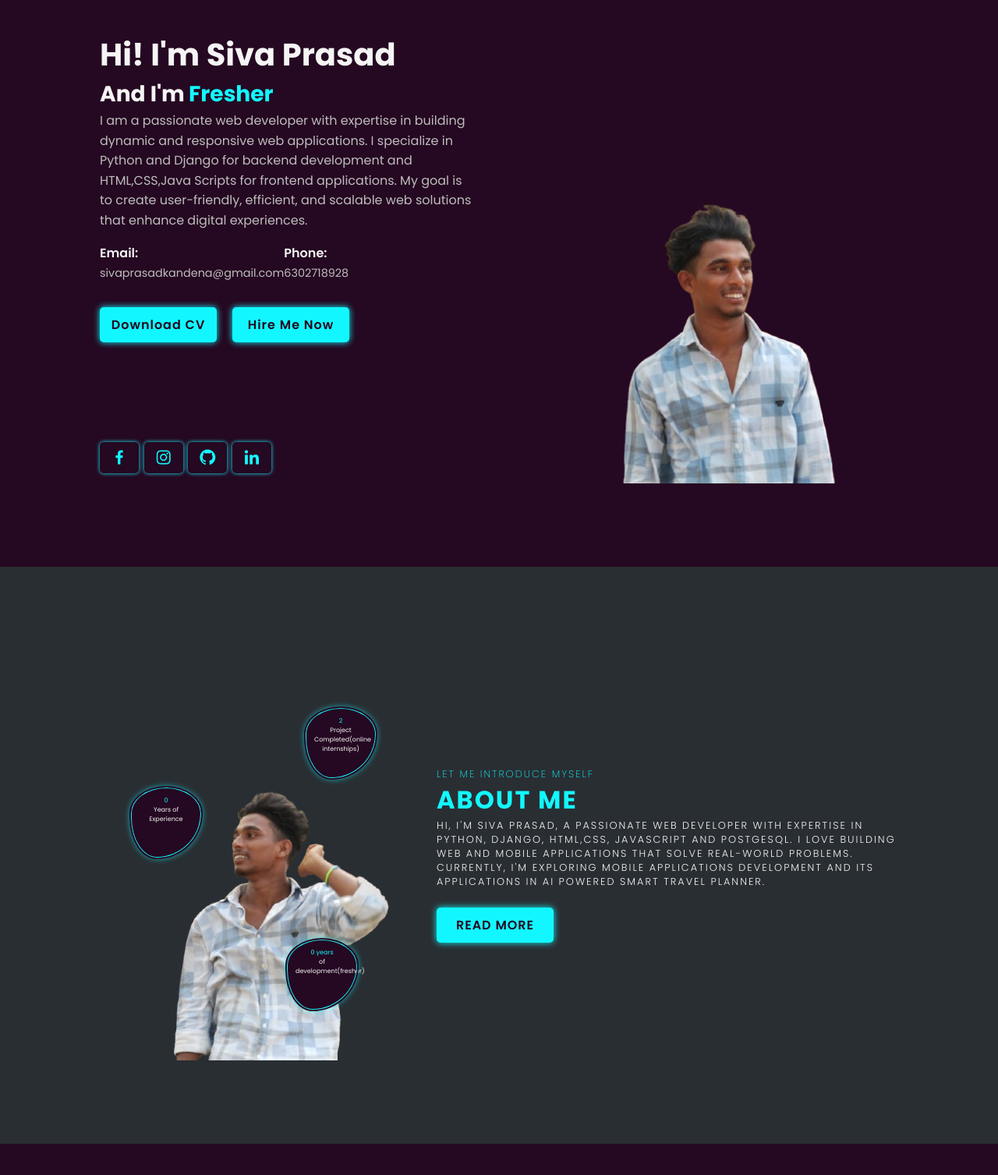
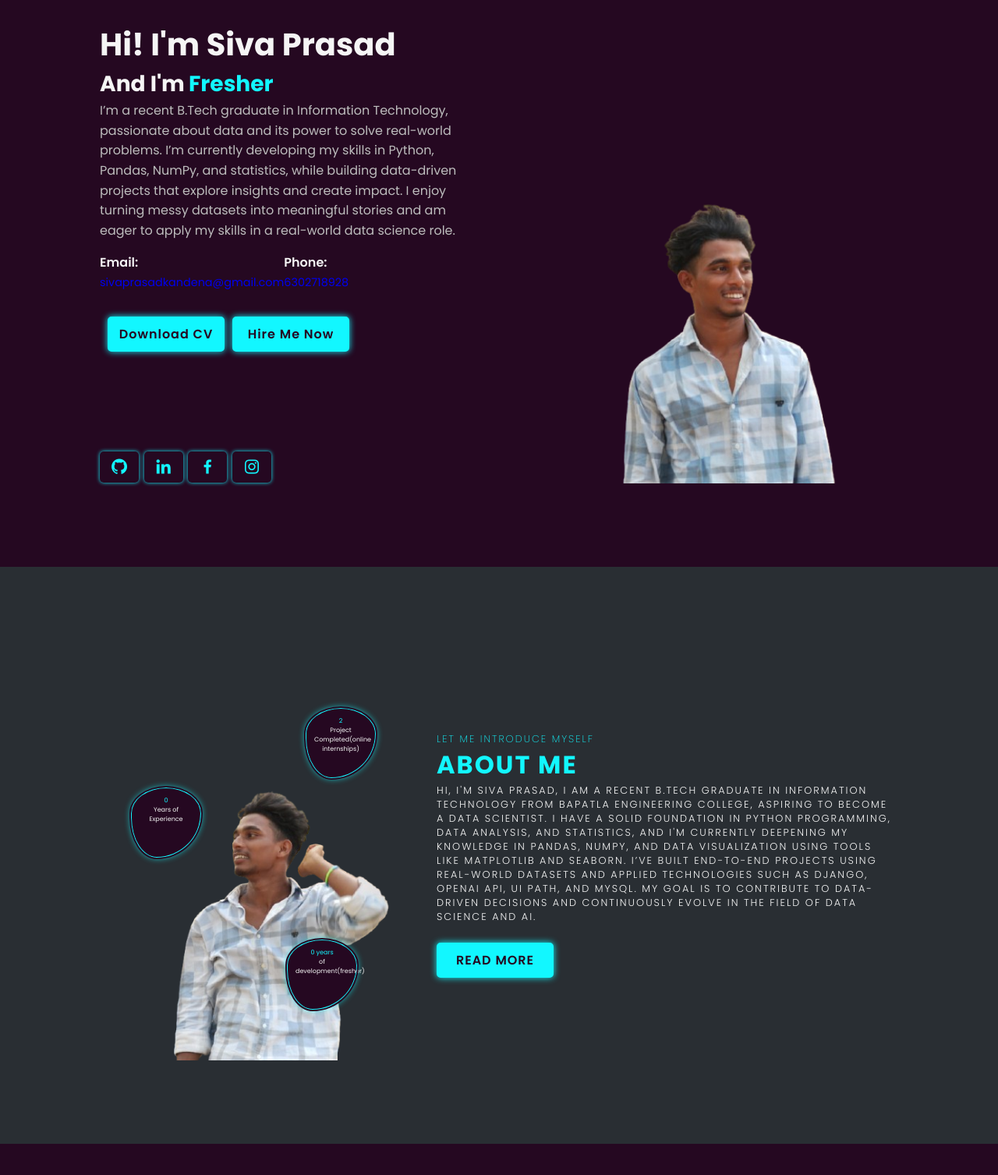
Before and after one commit to Friendlysiva143/Myportfolio, a Django app: page / in a window 1280 px wide. Shown: the part 80-1587 px from the top of the page at 78% size. Run offline with Django 5.2, Linux system fonts and the light colour scheme.

Commit message:
Update index.html

```diff
--- a/templates/index.html
+++ b/templates/index.html
@@ -8,7 +8,6 @@
         <ul class="navlist">
             <li><a href="#home">Home</a></li>
             <li><a href="#about">About</a></li>
-
             <li><a href="#education">Education</a></li>
             <li><a href="#skills">Skills</a></li>
             <li><a href="#portfolio">Projects</a></li>
@@ -24,26 +23,22 @@
         <div class="change-text">
             <h3>And I'm</h3>
             <h3>
-                <!--<span class="word">Web&nbsp;Designer</span>
-                <span class="word">Frontend&nbsp;Developer</span>
-
-                <span class="word">Backend&nbsp;Developer</span>
-
-                <span class="word">Mobile&nbsp;Application &nbsp;Developer</span>-->
                 <span class="word">Fresher</span>
 
             </h3>
         </div>
 
-    <p>I am a passionate web developer with expertise in building dynamic and responsive web applications. I specialize in Python and Django for backend development and HTML,CSS,Java Scripts for frontend applications. My goal is to create user-friendly, efficient, and scalable web solutions that enhance digital experiences.</p>
+    <p>I’m a recent B.Tech graduate in Information Technology, passionate about data and its power to solve real-world problems. I’m currently developing my skills in Python, Pandas, NumPy, and statistics, while building data-driven projects that explore insights and create impact.
+
+I enjoy turning messy datasets into meaningful stories and am eager to apply my skills in a real-world data science role.
 <div class="info-box">
     <div class="email-info">
         <h5>Email:</h5>
-        <span>sivaprasadkandena@gmail.com</span>
+        <span><a href="mailto:someone@example.com">sivaprasadkandena@gmail.com</a></span>
     </div>
     <div class="behance-info">
         <h5>Phone:</h5>
-        <span>6302718928</span>
+        <span><a href="tel:6302718928">6302718928</span>
     </div>
 </div>
 <div class="btn-box">
@@ -52,10 +47,11 @@
     <a href="#contact" class="btn">Hire Me Now</a>
 </div>
 <div class="social-icons">
+    <a href="https://github.com/Friendlysiva143"><i class='bx bxl-github'></i></a>
+    <a href="www.linkedin.com/in/siva-prasad-0a5973256"><i class='bx bxl-linkedin'></i></a>
     <a href="https://www.facebook.com/people/Siva-Prasad/pfbid02a5Uov1WHBrjQNveuJfvAFSWe869PeYXaAb6G3sJ1vAEd2kt4rLeAknqvaLZ51jXHl/?ref=ig_profile_ac"><i class='bx bxl-facebook'></i></a>
     <a href="https://www.instagram.com/friendly_siva___420/?__pwa=1#"><i class='bx bxl-instagram' ></i></a>
-    <a href="https://github.com/Friendlysiva143"><i class='bx bxl-github'></i></a>
-    <a href="#"><i class='bx bxl-linkedin'></i></a>
+
 </div>
 </div>
 <div class="home-image">
@@ -122,7 +118,9 @@
         </span>
         <h2>About Me</h2>
         <p>
-            Hi, I'm Siva Prasad, a passionate Web Developer with expertise in Python, Django, HTML,css, javascript and postgesql. I love building web and mobile applications that solve real-world problems. Currently, I'm exploring Mobile Applications development and its applications in ai powered smart travel planner.
+            Hi, I'm Siva Prasad, I am a recent B.Tech graduate in Information Technology from Bapatla Engineering College, aspiring to become a Data Scientist. I have a solid foundation in Python programming, data analysis, and statistics, and I'm currently deepening my knowledge in Pandas, NumPy, and data visualization using tools like Matplotlib and Seaborn.
+
+I’ve built end-to-end projects using real-world datasets and applied technologies such as Django, OpenAI API, UI Path, and MySQL. My goal is to contribute to data-driven decisions and continuously evolve in the field of data science and AI.
         </p>
         <div class="btn-box">
             <a href="#" class="btn" >Read More</a>
@@ -174,7 +172,7 @@
             <div class="edu_content">
                 <h3>&#127891;B.tech in Information Technolgy</h3>
                 <p><strong>Bapatla Engineering College (Autonomous)</strong>"|2021-2025"</p>
-                <p>Specialized in Full Stack Development with expertise in modern web technologies.</p>
+                <p>Developed practical skills in Python, MySQL, web development, and data analysis through academic coursework, projects, and internships</p>
                 <a href="https://maps.app.goo.gl/ALuQby5aVxhT44GN9"><i class='bx bxs-map' ></i>GBC Rd, Mahatmajipuram, Bapatla, Andhra Pradesh 522102</P></a>
                 <a href="tel:08643223200"><i class='bx bxs-phone' ></i>08643223200</a>
                 <a href="http://becbapatla.ac.in/"><i class='bx bx-link-external'></i>Know More</a>
@@ -196,7 +194,7 @@
         <div class="skill-bar">
             <div class="info">
                 <p>HTML</p>
-                <p>70%</p>
+                <p>60%</p>
             </div>
             <div class="bar">
                 <span class="html"></span>
@@ -205,7 +203,7 @@
         <div class="skill-bar">
             <div class="info">
                 <p>CSS</p>
-                <p>65%</p>
+                <p>60%</p>
             </div>
             <div class="bar">
                 <span class="css"></span>
@@ -214,7 +212,7 @@
         <div class="skill-bar">
             <div class="info">
                 <p>Java script</p>
-                <p>60%</p>
+                <p>50%</p>
             </div>
             <div class="bar">
                 <span class="javascript"></span>
@@ -223,7 +221,7 @@
         <div class="skill-bar">
             <div class="info">
                 <p>Python</p>
-                <p>75%</p>
+                <p>70%</p>
             </div>
             <div class="bar">
                 <span class="python"></span>
@@ -232,12 +230,17 @@
         <div class="skill-bar">
             <div class="info">
                 <p>SQL</p>
-                <p>75%</p>
+                <p>70%</p>
             </div>
             <div class="bar">
                 <span class="sql"></span>
             </div>
         </div>
+        <div class="skill-bar">
+            <div class="info">
+                <p>Numpy, Pandas & matplotlib </p>
+                <p>40%</p>
+            </div>
     </div>
     <div class="skill-right scroll-scale">
         <h3>Professional Skills</h3>
@@ -276,12 +279,13 @@
 </section>
 <section id="portfolio" class="portfolio">
     <div class="main-text scroll-scale">
-        <span>What i will do</span>
+        <span>What I Did</span>
         <h2>Latest Projects And Ongoing Projects</h2>
     </div>
     <div class="container scroll-scale">
         <div class="filter-button">
             <button class="btn">ALL</button>
+            <button class="btn">Data Science</button>
             <button class="btn">Web app</button>
             <button class="btn">mobile App</button>
 
```
